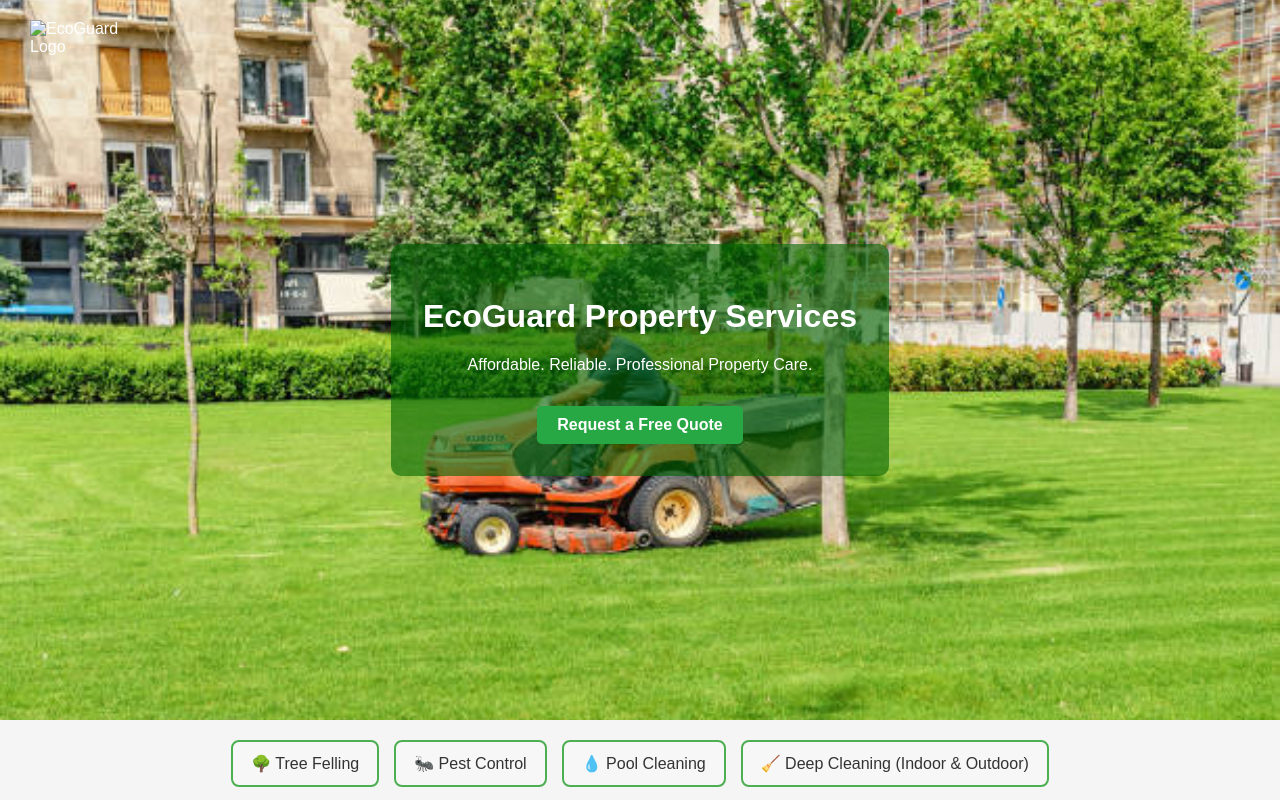
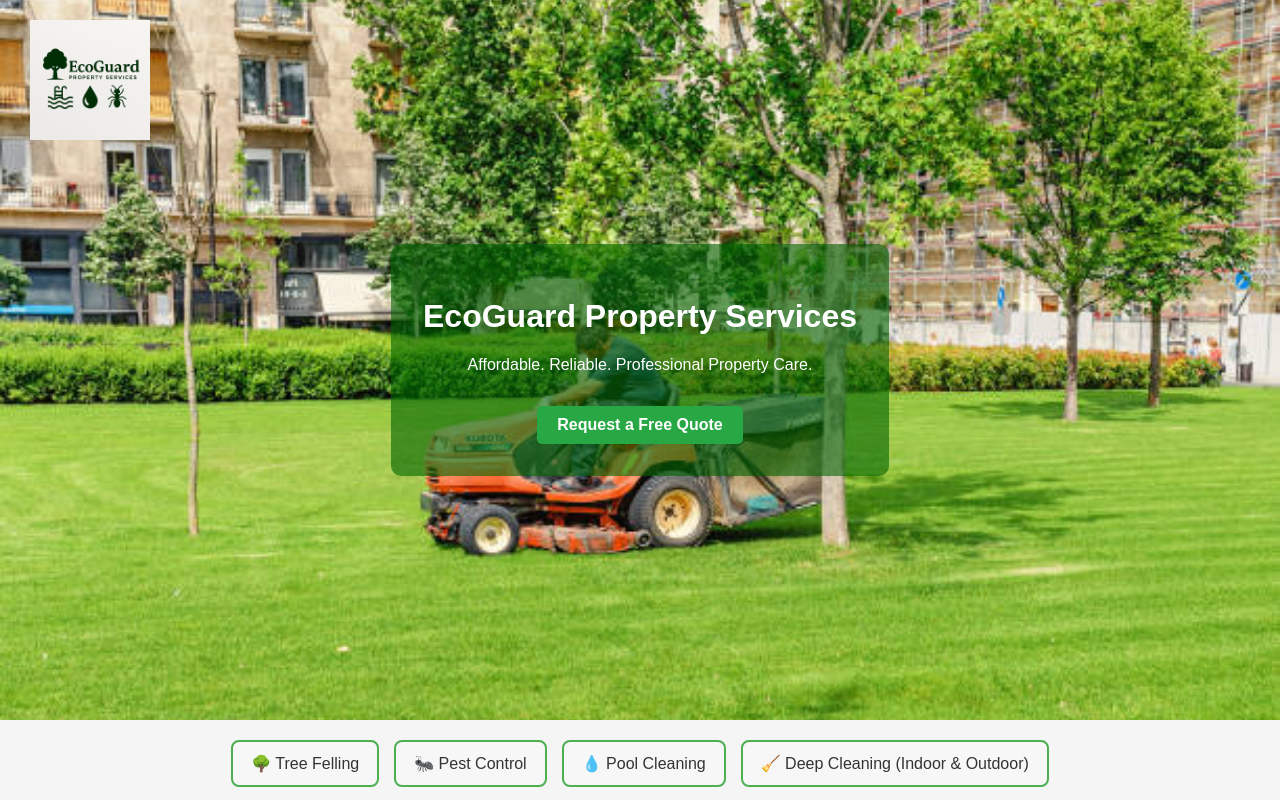
Before and after one commit to EcoGuardPro/ecoguard-landing, a plain HTML site: page index.html in a window 1280 px wide. Shown: the top 800 px of the page. Drawn offline with Linux system fonts and the light colour scheme; files whose address does not match are found by name.

Commit message:
Update index.html

```diff
--- a/index.html
+++ b/index.html
@@ -8,7 +8,7 @@
 </head>
 <body>
   <header class="hero">
-    <img src="images/logo.png" alt="EcoGuard Logo" class="logo" />
+    <img src="logo.png" alt="EcoGuard Logo" class="logo" />
     <div class="hero-overlay">
       <h1>EcoGuard Property Services</h1>
       <p>Affordable. Reliable. Professional Property Care.</p>
```
